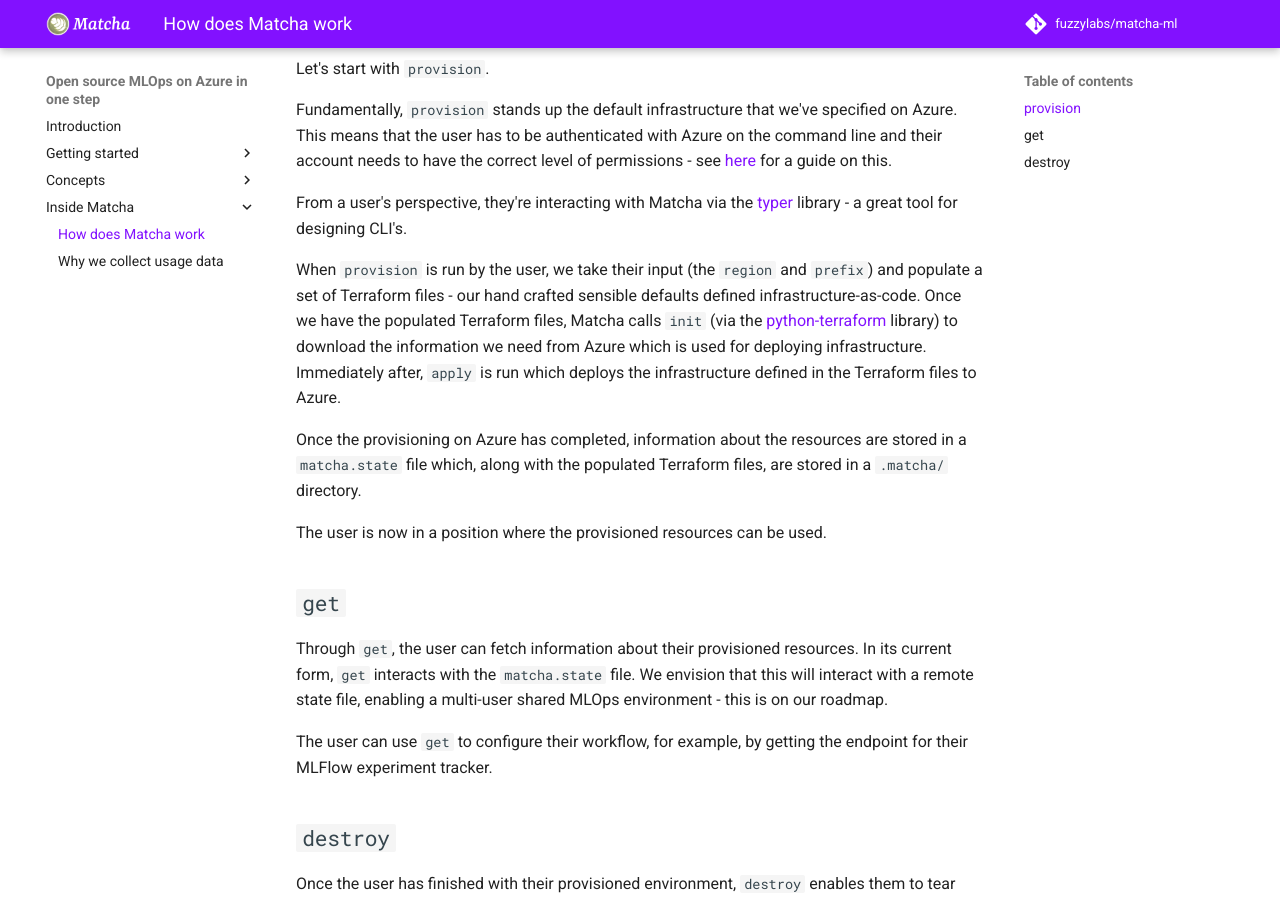
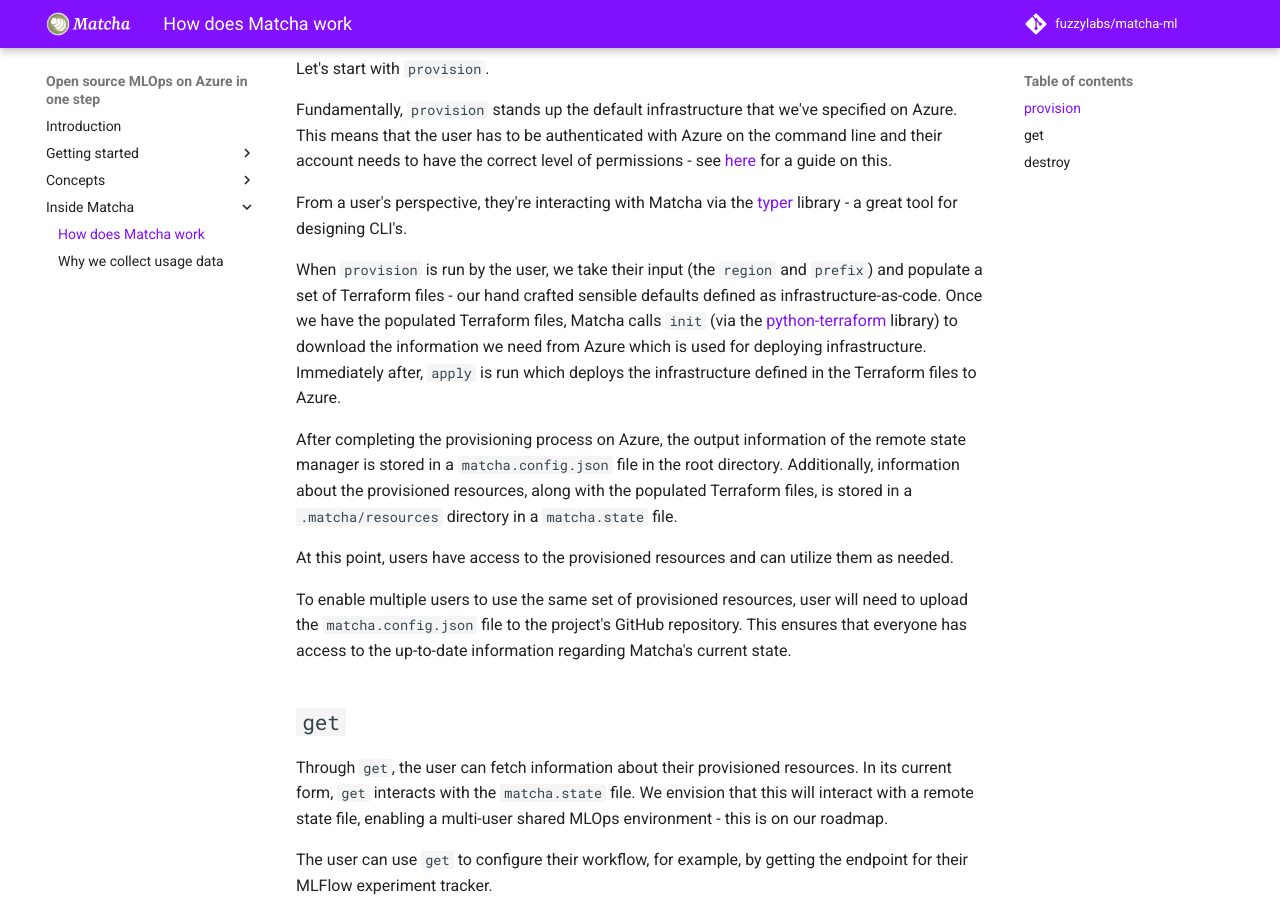
Before and after one commit to fuzzylabs/matcha, an MkDocs documentation site: the page built from docs/inside-matcha.md, in a window 1280 px wide and 900 px high, scrolled down 898 px. Built offline with MkDocs 1.6.1 and Material for MkDocs 9.7.7, drawn with Linux system fonts in a browser that asks for light colours; emoji names are drawn with the system emoji font; comment, search, counter and statistics services are not loaded.

Commit message:
Update how does matcha work section

```diff
--- a/docs/inside-matcha.md
+++ b/docs/inside-matcha.md
@@ -17,11 +17,13 @@
 
 From a user's perspective, they're interacting with Matcha via the [typer](https://typer.tiangolo.com/) library - a great tool for designing CLI's.
 
-When `provision` is run by the user, we take their input (the `region` and `prefix`) and populate a set of Terraform files - our hand crafted sensible defaults defined infrastructure-as-code. Once we have the populated Terraform files, Matcha calls `init` (via the [python-terraform](https://github.com/beelit94/python-terraform) library) to download the information we need from Azure which is used for deploying infrastructure. Immediately after, `apply` is run which deploys the infrastructure defined in the Terraform files to Azure.
+When `provision` is run by the user, we take their input (the `region` and `prefix`) and populate a set of Terraform files - our hand crafted sensible defaults defined as infrastructure-as-code. Once we have the populated Terraform files, Matcha calls `init` (via the [python-terraform](https://github.com/beelit94/python-terraform) library) to download the information we need from Azure which is used for deploying infrastructure. Immediately after, `apply` is run which deploys the infrastructure defined in the Terraform files to Azure.
 
-Once the provisioning on Azure has completed, information about the resources are stored in a `matcha.state` file which, along with the populated Terraform files, are stored in a `.matcha/` directory.
+After completing the provisioning process on Azure, the output information of the remote state manager is stored in a `matcha.config.json` file in the root directory. Additionally, information about the provisioned resources, along with the populated Terraform files, is stored in a `.matcha/resources` directory in a `matcha.state` file.
 
-The user is now in a position where the provisioned resources can be used.
+At this point, users have access to the provisioned resources and can utilize them as needed.
+
+To enable multiple users to use the same set of provisioned resources, user will need to upload the `matcha.config.json` file to the project's GitHub repository. This ensures that everyone has access to the up-to-date information regarding Matcha's current state.
 
 ## `get`
 
```
